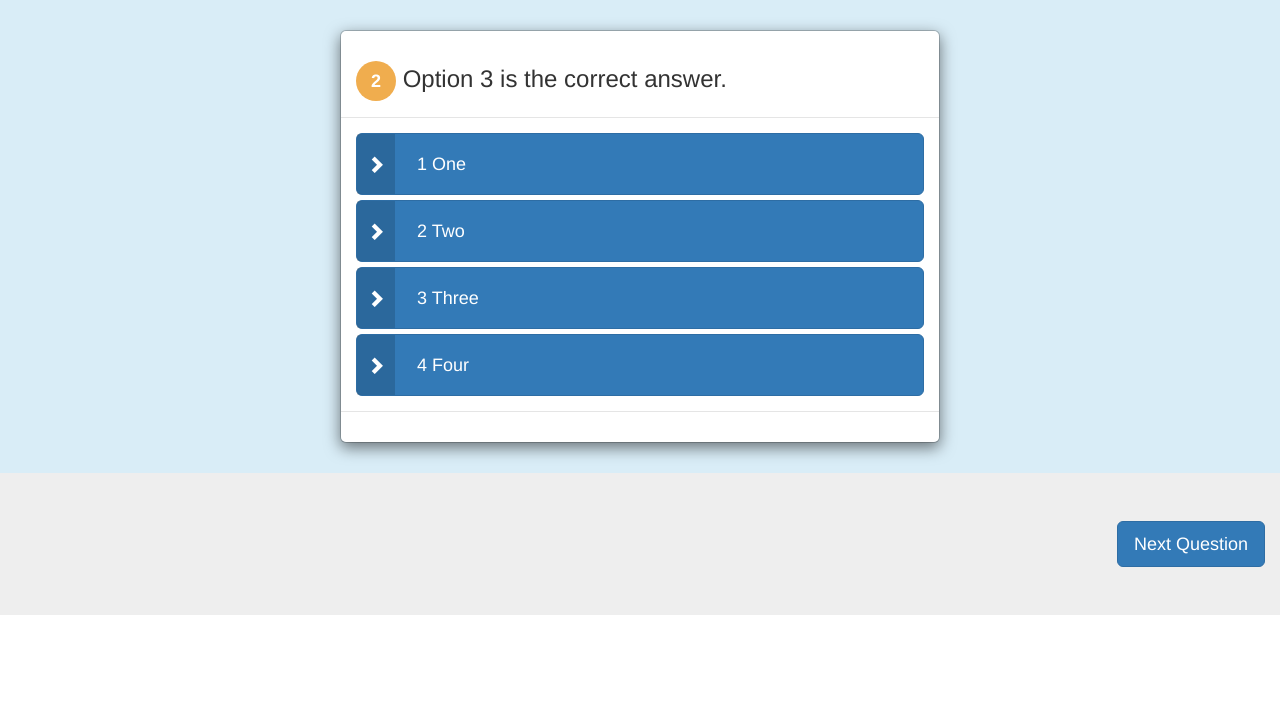
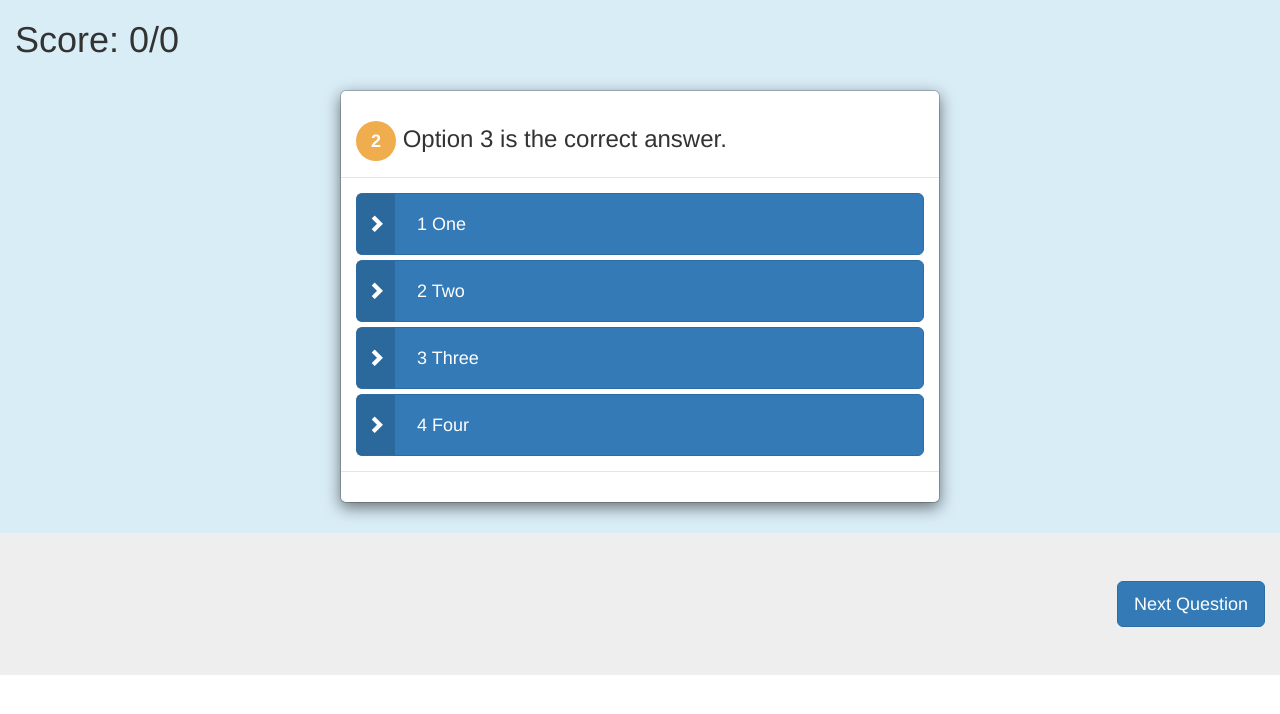
Before and after one commit to vhazali/Learn-Chinese, a PHP site: page /pages/play.php in a window 1280 px wide. Shown: the top 714 px of the page. Run offline with PHP 8.4, Linux system fonts and the light colour scheme.

Commit message:
Modified design of play page

```diff
--- a/Frontend/pages/play.php
+++ b/Frontend/pages/play.php
@@ -21,6 +21,9 @@
   </head>
   <body>
     <div class="container-fluid bg-info">
+      <div>
+        <h1>Score: 0/0</h1>
+      </div>
       <div class="modal-dialog">
         <div class="modal-content">
           <div class="modal-header">
@@ -47,7 +50,7 @@
               <label class="element-animation4 btn btn-lg btn-primary btn-block"><span class="btn-label"><i class="glyphicon glyphicon-chevron-right"></i></span> <input type="radio" name="q_answer" value="4">4 Four</label>
             </div>
           </div>
-          <div class="modal-footer text-muted">
+          <div class="modal-footer">
             <span id="answer"></span>
           </div>
         </div>
```
